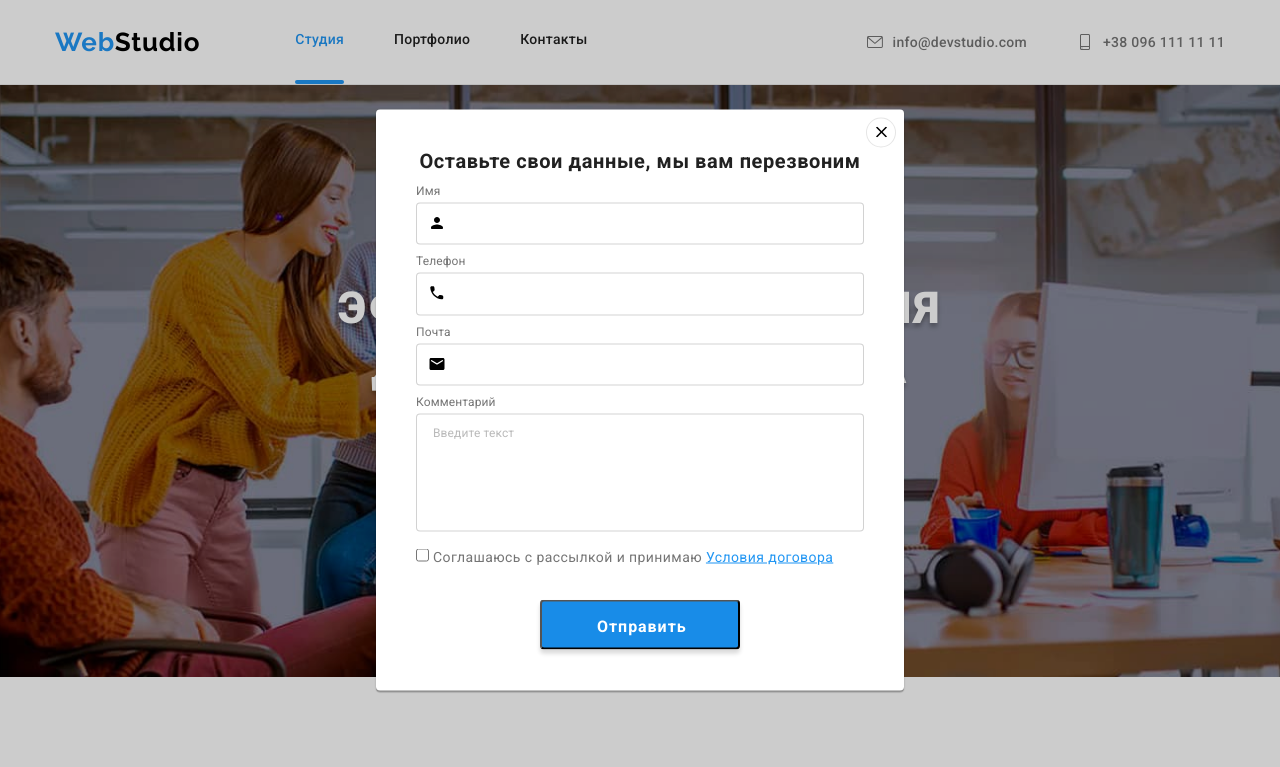
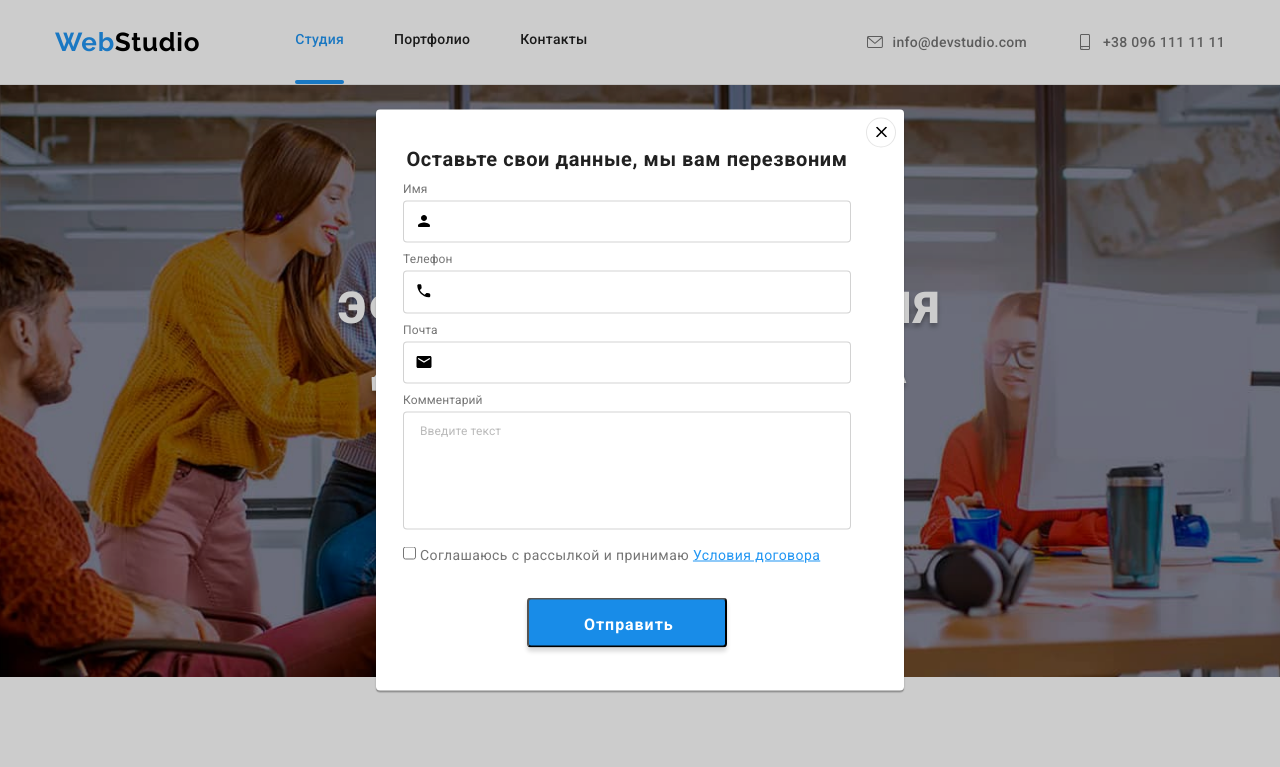
Before and after one commit to Zestiko/goit-markup-hw-06, a plain HTML site: page index.html in a window 1280 px wide. Both pictures are taken after a click on the button "Заказать услугу". Shown: the top 767 px of the page. Drawn offline with nearby package versions, Linux system fonts and the light colour scheme.

Commit message:
fix forms

```diff
--- a/css/styles.css
+++ b/css/styles.css
@@ -33,6 +33,12 @@ address {
 
 img {
     display: block;
+}
+
+fieldset {
+    border: 0;
+    padding: 0;
+    margin: 0;
 }
 
 .hide-title {
@@ -821,10 +827,10 @@ img {
 
 /* Form */
 .modal-inner {
-    padding: 40px;
+    padding: 38px 53px 42px 27px;
 }
 
-.modal-inner .title {
+.modal-inner-title {
     display: block;
     margin-bottom: 12px;
 
--- a/index.html
+++ b/index.html
@@ -369,8 +369,10 @@
                 </svg>
             </button>
             <div class="modal-inner">
-                <h2 class="title">Оставьте свои данные, мы вам перезвоним</h2>
+
                 <form class="form" name="main-form" autocomplete="on">
+                    <fieldset >
+                        <legend class="modal-inner-title">Оставьте свои данные, мы вам перезвоним</legend>
                         <div class="form-field">
                             <label class="form-feild-label" for="user-name">Имя</label>
                             <div class="form-field-inner">
@@ -411,6 +413,8 @@
 
                         </div>
                         <button type="submit" class="form-field-button">Отправить</button>
+                    </fieldset>
+
                 </form>
             </div>
         </div>
```
Lines whose indentation alone changed are shown as unchanged.
